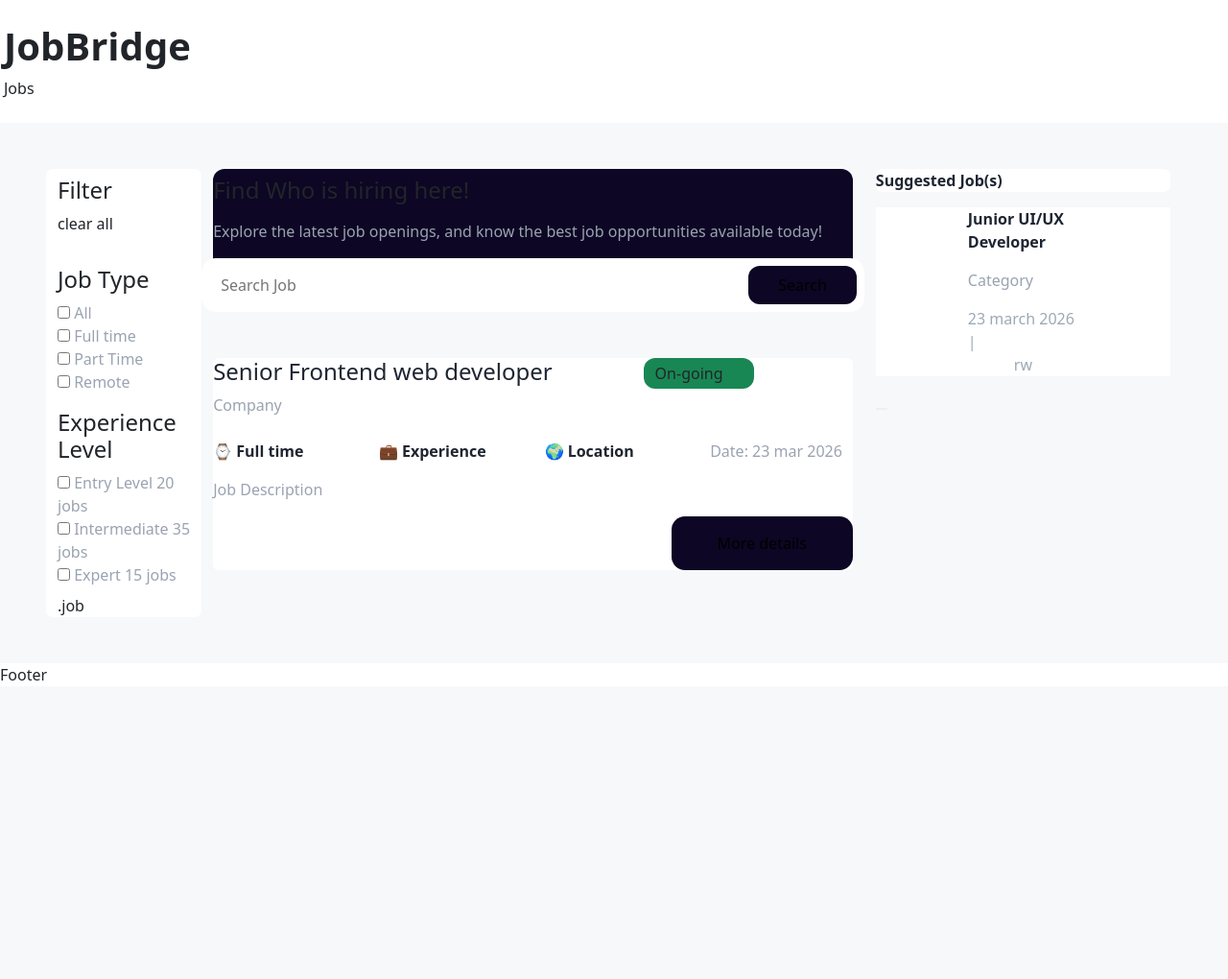
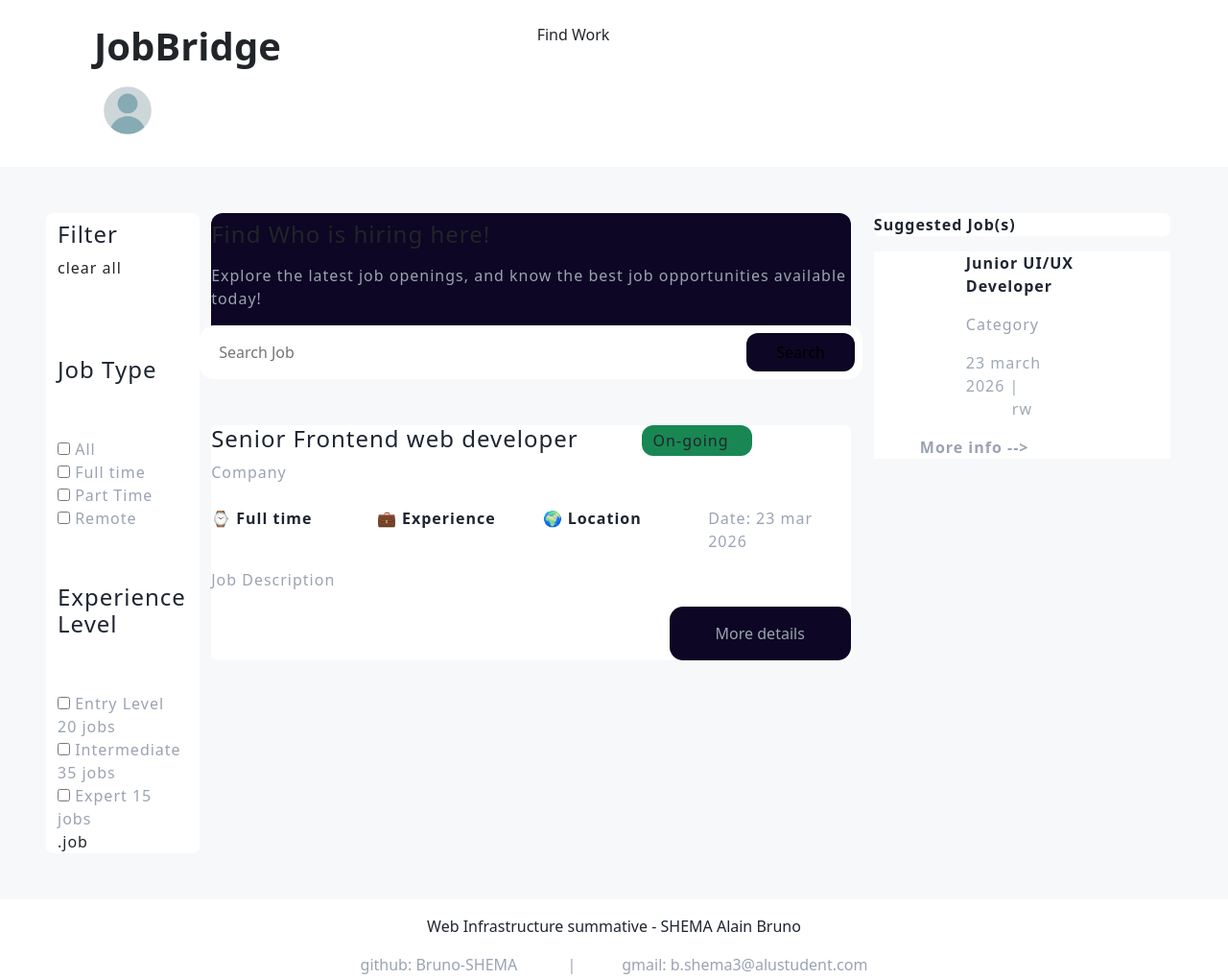
Before and after one commit to Bruno-SHEMA/WI_summative, a plain HTML site: page index.html in a window 1280 px wide. Shown: the whole page at 96% size. Before the commit the page ends 800 px from the top, so only its background shows below. Drawn offline with nearby package versions, Linux system fonts and the light colour scheme.

Commit message:
Index.html structuring

```diff
--- a/index.html
+++ b/index.html
@@ -12,19 +12,23 @@
     />
     <link rel="stylesheet" href="styles/style.css" />
   </head>
-  <body class="bg-gray">
+  <body class="bg-gray d-flex min-vh-100 flex-column">
     <header class="">
         <nav class="bg-white navbar">
-            <div class="row">
-            <div class="container row p-3">
+            <div class="container">
+            <div class="container p-3">
                 <div class="row">
-            <div class="col">
+            <div class="col-4">
                 <div class="logo nav-brand">
                     <p class="nav-brand fw-bolder h1">JobBridge</p>
                 </div>
             </div>
-            <div class="nav-links col ms-auto drawer-end">
-                <a href="#" class="ms-auto nav-link">Jobs</a>
+            <div class="nav-links col-7 ms-auto drawer-end">
+                <a href="#" class="ms-auto nav-link">Find Work</a>
+            </div>
+            <div class="profile col ms-auto">
+                <img src="assets/images.jfif" alt="" class="ms-auto">
+            </div>
             </div>
             </div>
             </div>
@@ -33,18 +37,18 @@
     <main class="row gap-8 m-5 mx-6">
         <div class="col bg-white brr">
             <div class="filter py-2">
-                <h4>Filter</h4>
+                <h4 class="title-color">Filter</h4>
                 <p class="fg-primary">clear all</p>
             </div>
             <div class="job-type py-2">
-                <h4>Job Type</h4>
+                <h4 class="title-color py-5">Job Type</h4>
                 <input type="checkbox" name="all" id=""> <span class="soft"> All</span><br>
                 <input type="checkbox" name="full" id=""> <span class="soft"> Full time</span><br>
                 <input type="checkbox" name="part" id=""> <span class="soft"> Part Time</span><br>
                 <input type="checkbox" name="remote" id=""> <span class="soft"> Remote</span>
             </div>
-            <div class="experience-level py-2">
-                <h4>Experience Level</h4>
+            <div class="experience-level">
+                <h4 class="py-5 title-color">Experience Level</h4>
                 <input type="checkbox" name="entry" id=""> <span class="soft"> Entry Level</span> <span class="soft"> 20 jobs</span><br>
                 <input type="checkbox" name="int" id=""> <span class="soft"> Intermediate</span><span class="soft"> 35 jobs</span><br>
                 <input type="checkbox" name="expoert" id=""> <span class="soft"> Expert</span><span class="soft"> 15 jobs</span>
@@ -86,14 +90,15 @@
                 <p class="title-color fw-bold px-5">Junior UI/UX Developer</p>
                 <p class="soft px-5">Category</p>
                 <p class="disc px-5">23 march 2026   | </span><span class="px-5">  rw </span></p>
+                <p class="more ms-auto fw-bold">More info --></p>
             </div>
-            <button class="more"></button>
         </div>
     </main>
-    <footer class="footer bg-white mt-6">
-        <div class="">
-            <p class="align-content-center">Footer</p>
-        </div>
+    <footer class="footer bg-white mt-auto">
+        <center>
+            <p class="title-color pt-3">Web Infrastructure summative - SHEMA Alain Bruno</p>
+            <p class="soft">github: Bruno-SHEMA <span class="px-5">|</span>gmail: b.shema3@alustudent.com</p>
+        </center>
     </footer>
 
 
--- a/styles/style.css
+++ b/styles/style.css
@@ -51,3 +51,19 @@
     background-color: #1E2532;
     border-radius: 50%;
 }
+.more{
+    color: #9AA3B2;
+}
+.profile img{
+    width: 70px;
+
+}
+.link{
+    text-decoration: none;
+}
+.footer{
+    bottom: 0;
+}
+main{
+    letter-spacing: 1px;
+}
```
Also changed, not shown: assets/images.jfif (added).
